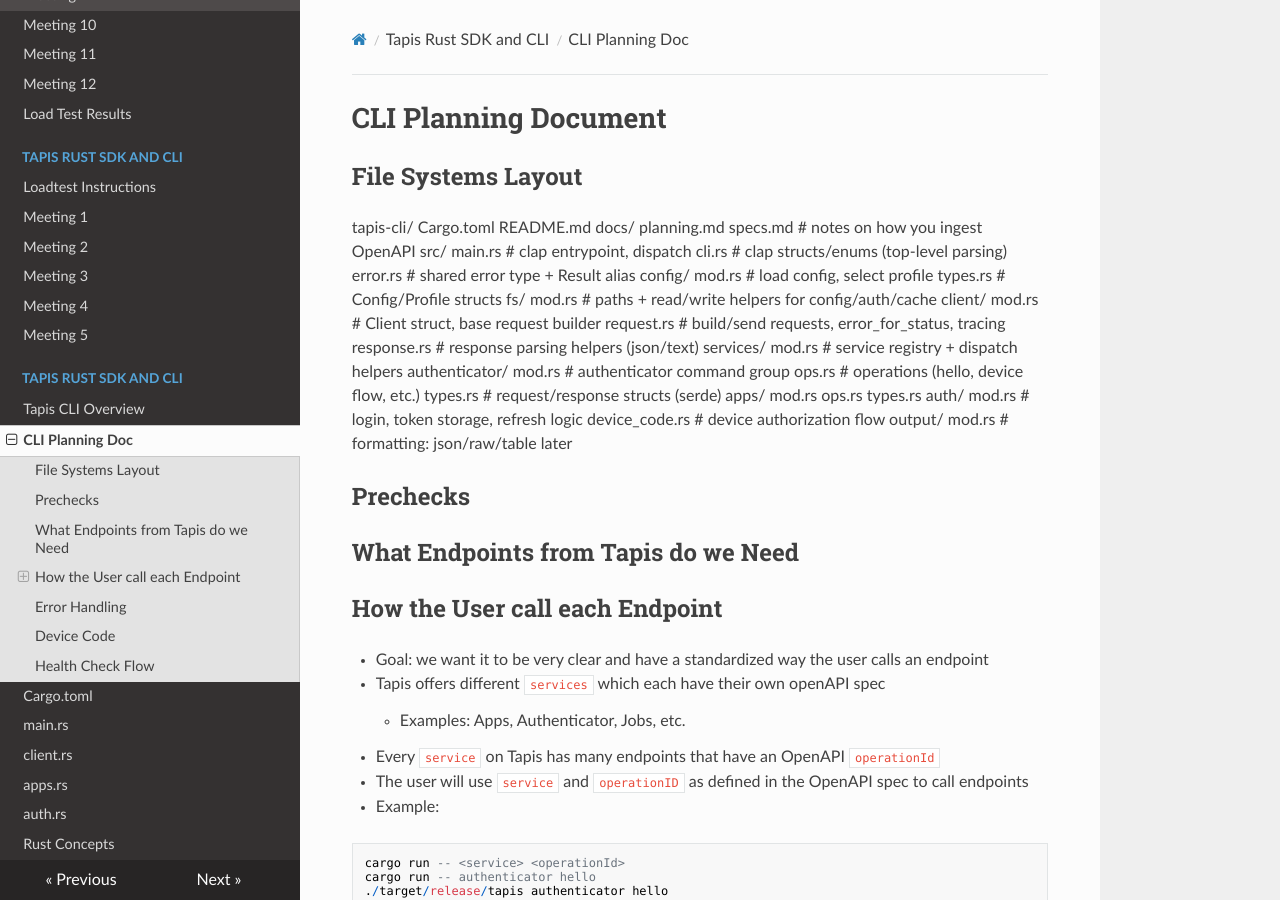
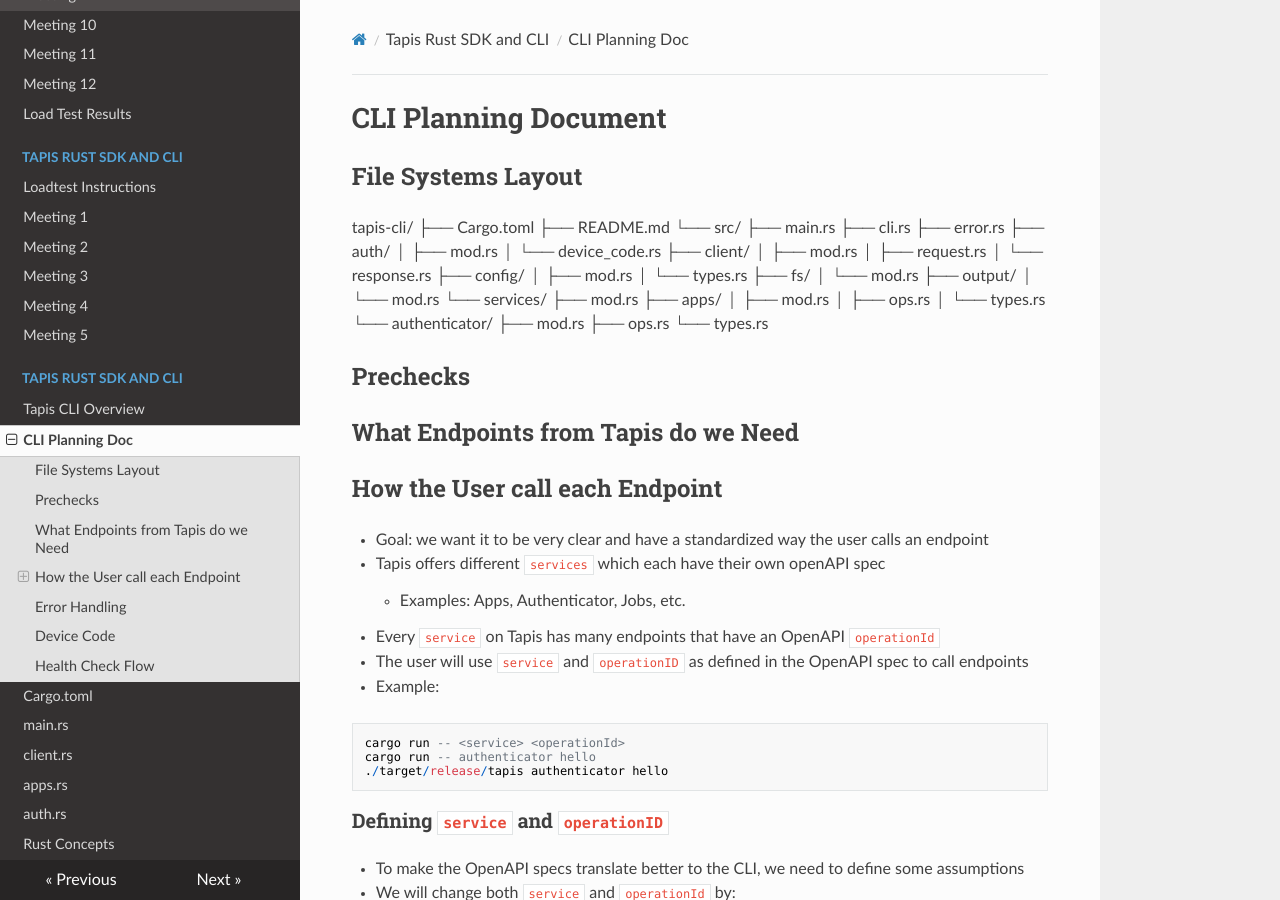
Before and after one commit to tyler0852/tylers-tacc-research, an MkDocs documentation site: the page built from docs/tapis/cli-planning.md, in a window 1280 px wide and 900 px high. Built offline with MkDocs 1.6.1, drawn with Linux system fonts in a browser that asks for light colours; nearby versions of some CDN libraries.

Commit message:
more doc

```diff
--- a/docs/tapis/cli-planning.md
+++ b/docs/tapis/cli-planning.md
@@ -4,39 +4,36 @@
 ## File Systems Layout
 
 tapis-cli/
-  Cargo.toml
-  README.md
-  docs/
-    planning.md
-    specs.md              # notes on how you ingest OpenAPI
-  src/
-    main.rs               # clap entrypoint, dispatch
-    cli.rs                # clap structs/enums (top-level parsing)
-    error.rs              # shared error type + Result alias
-    config/
-      mod.rs              # load config, select profile
-      types.rs            # Config/Profile structs
-    fs/
-      mod.rs              # paths + read/write helpers for config/auth/cache
-    client/
-      mod.rs              # Client struct, base request builder
-      request.rs          # build/send requests, error_for_status, tracing
-      response.rs         # response parsing helpers (json/text)
-    services/
-      mod.rs              # service registry + dispatch helpers
-      authenticator/
-        mod.rs            # authenticator command group
-        ops.rs            # operations (hello, device flow, etc.)
-        types.rs          # request/response structs (serde)
-      apps/
-        mod.rs
-        ops.rs
-        types.rs
-    auth/
-      mod.rs              # login, token storage, refresh logic
-      device_code.rs      # device authorization flow
-    output/
-      mod.rs              # formatting: json/raw/table later
+├── Cargo.toml
+├── README.md
+└── src/
+    ├── main.rs
+    ├── cli.rs
+    ├── error.rs
+    ├── auth/
+    │   ├── mod.rs
+    │   └── device_code.rs
+    ├── client/
+    │   ├── mod.rs
+    │   ├── request.rs
+    │   └── response.rs
+    ├── config/
+    │   ├── mod.rs
+    │   └── types.rs
+    ├── fs/
+    │   └── mod.rs
+    ├── output/
+    │   └── mod.rs
+    └── services/
+        ├── mod.rs
+        ├── apps/
+        │   ├── mod.rs
+        │   ├── ops.rs
+        │   └── types.rs
+        └── authenticator/
+            ├── mod.rs
+            ├── ops.rs
+            └── types.rs
 
 ## Prechecks
 
```
Also changed, not shown: docs/tapis/meeting-5.md (+5 -0 lines).
